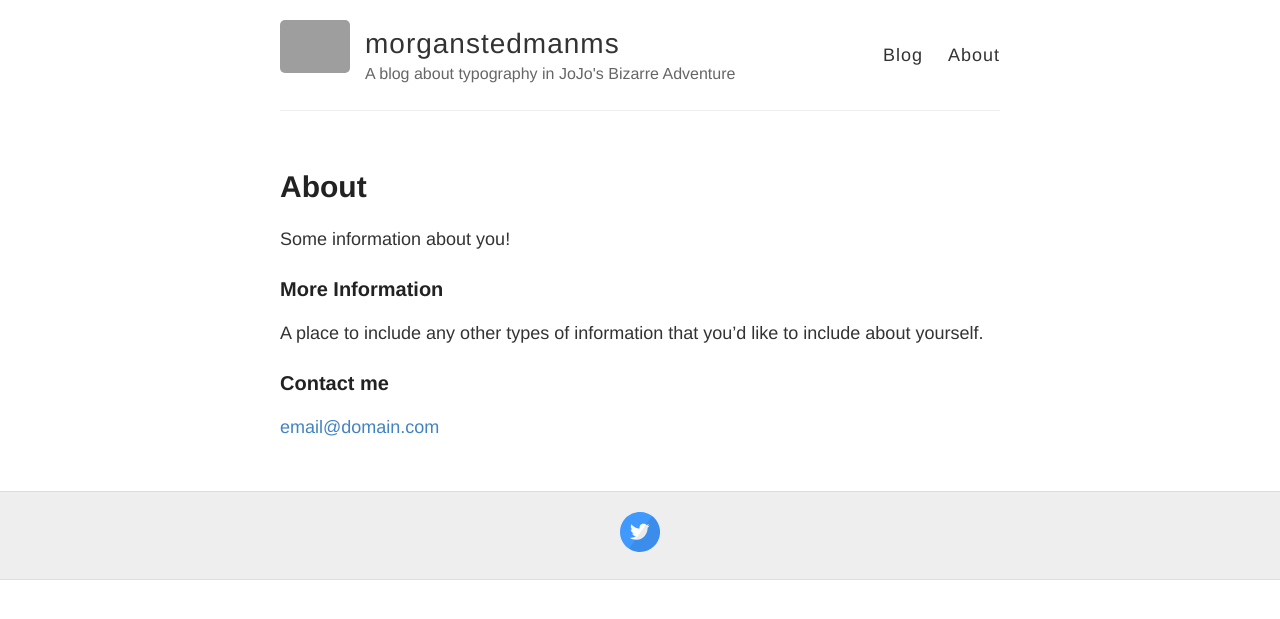
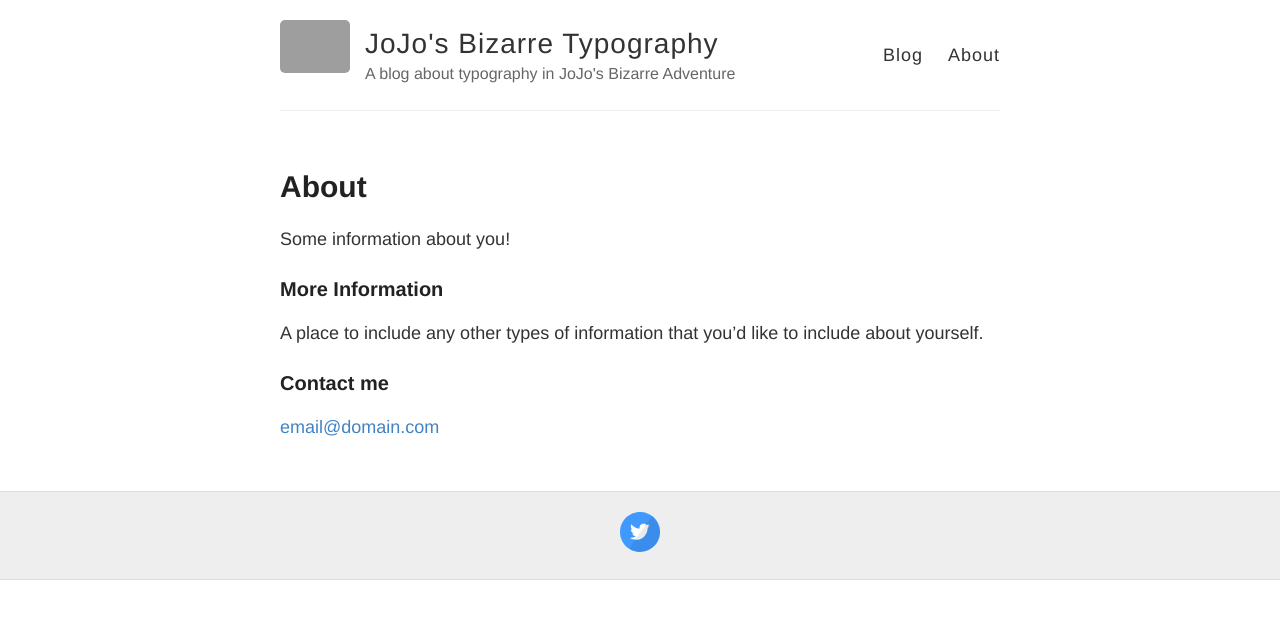
Before and after one commit to jojotypography/jojotypography.github.io, a Jekyll site: the page built from about.md, in a window 1280 px wide. Shown: the top 619 px of the page. Built offline with Jekyll 4.4.1, drawn with Linux system fonts in a browser that asks for light colours; grey boxes are pictures that could not be loaded.

Commit message:
Update _config.yml

```diff
--- a/_config.yml
+++ b/_config.yml
@@ -3,7 +3,7 @@
 #
 
 # Name of your site (displayed in the header)
-name: morganstedmanms
+name: JoJo's Bizarre Typography
 
 # Short bio or description (displayed in the header)
 description: A blog about typography in JoJo's Bizarre Adventure
```
